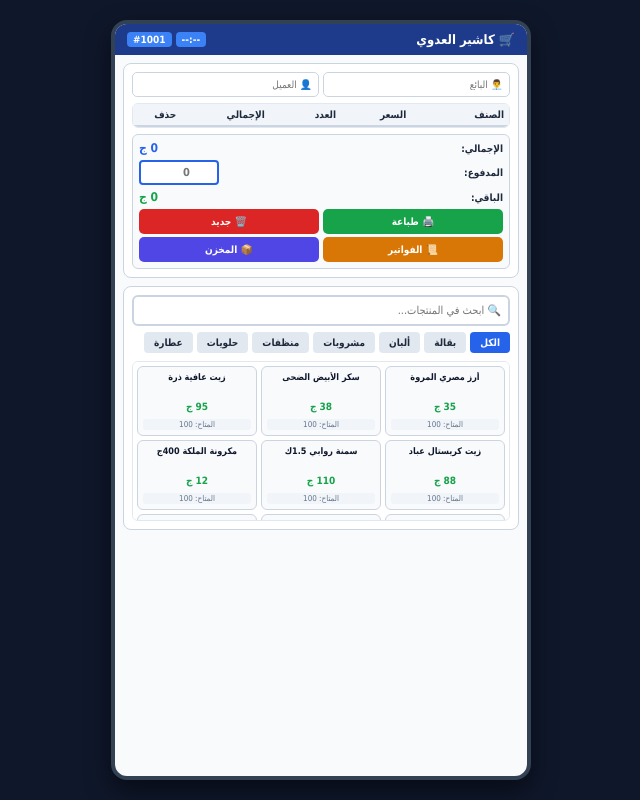
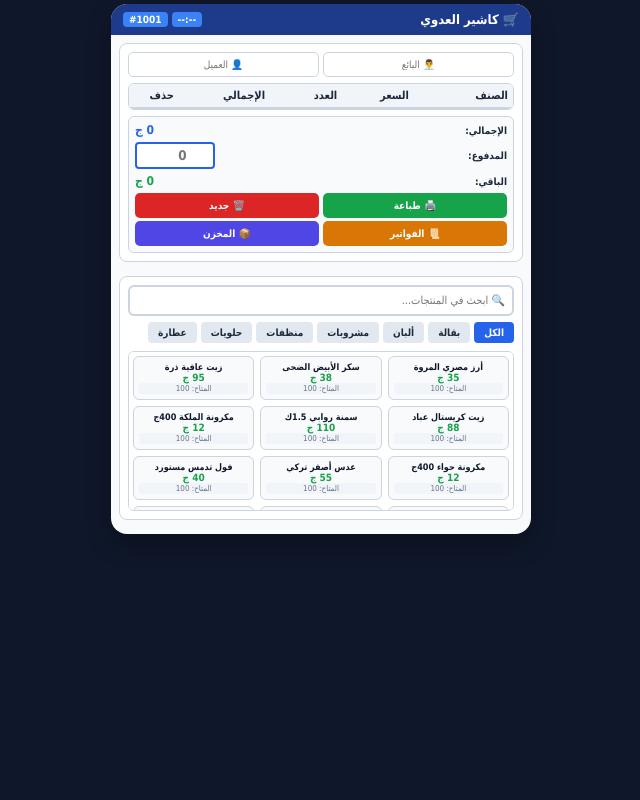
Before and after one commit to moonnusjn-cyber/ddddddddddccccd, a plain HTML site: page index.html in a window 1280 px wide. Shown: the whole page, without its empty margins (319-959 px from the left). Drawn offline with Linux system fonts and the light colour scheme.

Commit message:
Add files via upload

```diff
--- a/index.html
+++ b/index.html
@@ -5,45 +5,55 @@
     <meta name="viewport" content="width=device-width, initial-scale=1.0, maximum-scale=1.0, user-scalable=no">
     <title>تطبيق كاشير العدوي</title>
     <style>
-        * { box-sizing: border-box; margin: 0; padding: 0; font-family: Tahoma, Arial, sans-serif; -webkit-tap-highlight-color: transparent; }
-        body { background-color: #0f172a; padding: 4px; direction: rtl; text-align: right; color: #1e293b; font-size: 11px; display: flex; justify-content: center; align-items: center; min-height: 100vh; }
-        .app-frame { width: 100%; max-width: 420px; background: #f8fafc; border-radius: 16px; overflow: hidden; box-shadow: 0 10px 25px rgba(0,0,0,0.5); display: flex; flex-direction: column; height: 95vh; border: 4px solid #334155; }
+    * { box-sizing: border-box; margin: 0; padding: 0; font-family: Tahoma, Arial, sans-serif; }
+    body { background-color: #0f172a; padding: 4px; direction: rtl; text-align: right; color: #1e293b; font-size: 11px; display: flex; justify-content: center; }
+    .app-frame { width: 100%; max-width: 420px; background: #f8fafc; border-radius: 16px; overflow: hidden; box-shadow: 0 10px 25px rgba(0,0,0,0.3); }
     .app-header { background: #1e3a8a; color: white; padding: 8px 12px; display: flex; justify-content: space-between; align-items: center; }
-        .app-header h1 { font-size: 13px; margin: 0; font-weight: bold; }
+    .app-header h1 { font-size: 13px; font-weight: bold; }
     .header-info { font-size: 10px; background: #3b82f6; padding: 2px 6px; border-radius: 4px; font-weight: bold; }
     .app-body { flex: 1; overflow-y: auto; padding: 8px; display: flex; flex-direction: column; gap: 8px; }
-        .section-card { background: white; padding: 8px; border-radius: 8px; border: 1px solid #cbd5e1; }
+    .section-card { background: white; padding: 8px; border-radius: 8px; border: 1px solid #cbd5e1; margin-bottom: 6px; }
     .search-box { width: 100%; padding: 7px; border: 2px solid #cbd5e1; border-radius: 6px; font-size: 11px; outline: none; margin-bottom: 6px; }
     .categories { display: flex; gap: 4px; overflow-x: auto; margin-bottom: 6px; padding-bottom: 2px; }
     .categories::-webkit-scrollbar { display: none; }
     .cat-btn { padding: 5px 10px; border: none; background: #e2e8f0; color: #1e293b; border-radius: 4px; font-size: 10px; font-weight: bold; cursor: pointer; white-space: nowrap; }
     .cat-btn.active { background: #2563eb; color: white; }
-        .products-grid { overflow-y: auto; max-height: 160px; border: 1px solid #e2e8f0; padding: 4px; background: #fff; border-radius: 6px; display: grid; grid-template-columns: repeat(3, 1fr); gap: 4px; }
-        .product-card { background: #f8fafc; border: 1px solid #cbd5e1; border-radius: 6px; padding: 5px; text-align: center; cursor: pointer; display: flex; flex-direction: column; justify-content: space-between; height: 70px; }
-        .product-title { font-weight: bold; color: #0f172a; display: block; font-size: 9px; height: 22px; overflow: hidden; }
+    .products-grid { display: grid; grid-template-columns: repeat(3, 1fr); gap: 6px; max-height: 160px; overflow-y: auto; padding: 4px; border: 1px solid #cbd5e1; border-radius: 6px; background: #fff; }
+    .product-card { background: #f8fafc; border: 1px solid #cbd5e1; border-radius: 6px; padding: 5px; text-align: center; cursor: pointer; }
+    .product-title { font-weight: bold; color: #0f172a; display: block; font-size: 9px; }
     .product-price { font-weight: bold; color: #16a34a; font-size: 10px; display: block; }
     .product-stock { font-size: 8px; color: #64748b; background: #f1f5f9; padding: 1px; border-radius: 3px; }
     .top-inputs { display: flex; gap: 4px; margin-bottom: 6px; }
-        .top-inputs input { flex: 1; padding: 6px; border: 1px solid #cbd5e1; border-radius: 5px; font-size: 10px; outline: none; }
-        .cart-table-wrapper { max-height: 120px; overflow-y: auto; border: 1px solid #e2e8f0; border-radius: 6px; margin-bottom: 6px; }
-        .cart-table { width: 100%; border-collapse: collapse; text-align: center; font-size: 10px; }
+    .top-inputs input { flex: 1; padding: 6px; border: 1px solid #cbd5e1; border-radius: 5px; font-size: 10px; outline: none; text-align: center; }
+    .cart-table-wrapper { max-height: 120px; overflow-y: auto; border: 1px solid #cbd5e1; border-radius: 6px; margin-bottom: 6px; }
+    .cart-table { width: 100%; border-collapse: collapse; text-align: center; font-size: 11px; }
     .cart-table th { background: #f1f5f9; padding: 5px; border-bottom: 2px solid #cbd5e1; position: sticky; top: 0; }
     .cart-table td { padding: 4px 2px; border-bottom: 1px solid #f1f5f9; }
     .qty-btn { width: 20px; height: 20px; border: none; background: #cbd5e1; font-weight: bold; border-radius: 3px; cursor: pointer; }
     .del-btn { color: #dc2626; cursor: pointer; font-weight: bold; font-size: 11px; background: #fee2e2; padding: 1px 5px; border-radius: 3px; }
     .summary-box { background: #f8fafc; border: 1px solid #cbd5e1; padding: 6px; border-radius: 6px; }
     .summary-row { display: flex; justify-content: space-between; align-items: center; margin-bottom: 5px; font-size: 10px; font-weight: bold; }
-        .summary-row input { width: 80px; padding: 4px; text-align: center; border: 2px solid #2563eb; border-radius: 4px; font-weight: bold; font-size: 11px; outline: none; }
+    .summary-row input { width: 80px; padding: 4px; text-align: center; border: 2px solid #2563eb; border-radius: 4px; font-weight: bold; }
     .action-btns { display: flex; gap: 4px; margin-top: 4px; }
-        .btn-action { flex: 1; padding: 7px; border: none; border-radius: 5px; color: white; font-weight: bold; cursor: pointer; font-size: 10px; text-align: center; }
+    .btn-action { flex: 1; padding: 7px; border: none; border-radius: 5px; color: white; font-weight: bold; cursor: pointer; font-size: 10px; }
     .btn-print { background: #16a34a; }
     .btn-reset { background: #dc2626; }
     .btn-history { background: #d97706; }
     .btn-stock { background: #4f46e5; }
     .modal { display: none; position: fixed; top: 0; left: 0; width: 100%; height: 100%; background: rgba(0,0,0,0.6); z-index: 100; justify-content: center; align-items: center; }
     .modal-content { background: white; padding: 12px; border-radius: 8px; width: 90%; max-width: 380px; max-height: 70vh; overflow-y: auto; text-align: right; }
-        .close-btn { cursor: pointer; font-weight: bold; color: white; background: #dc2626; padding: 3px 8px; border-radius: 4px; float: left; font-size: 10px; }
+    .close-btn { cursor: pointer; font-weight: bold; color: white; background: #dc2626; border: none; padding: 3px 8px; border-radius: 4px; float: left; font-size: 10px; }
+
+    @media print {
+        .action-btns, .search-box, .categories, .products-grid, .modal {
+            display: none !important;
+        }
+        body {
+            background: white !important;
+        }
+    }
 </style>
+
 </head>
 <body>
     <div class="app-frame">
```
Lines whose indentation alone changed are shown as unchanged.
